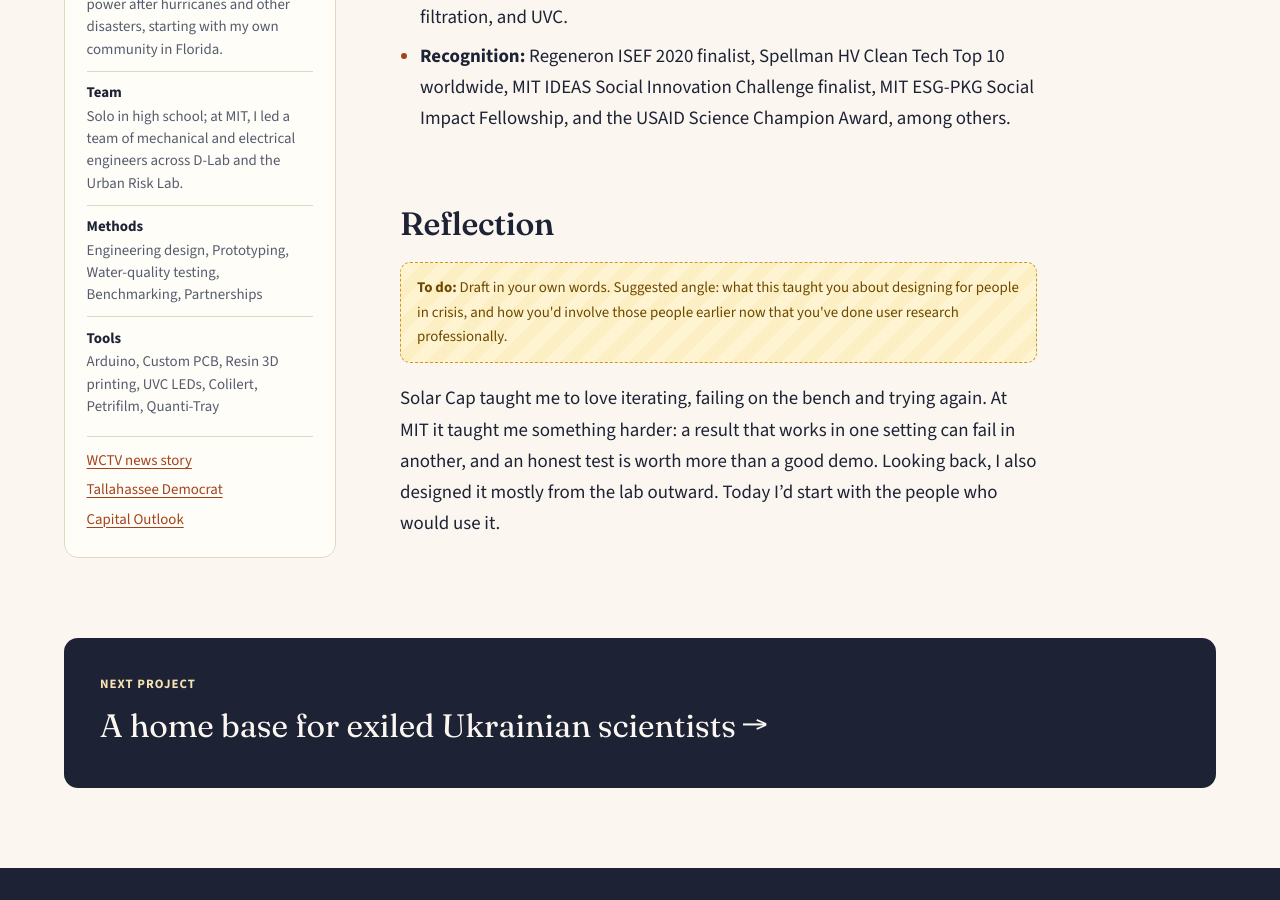
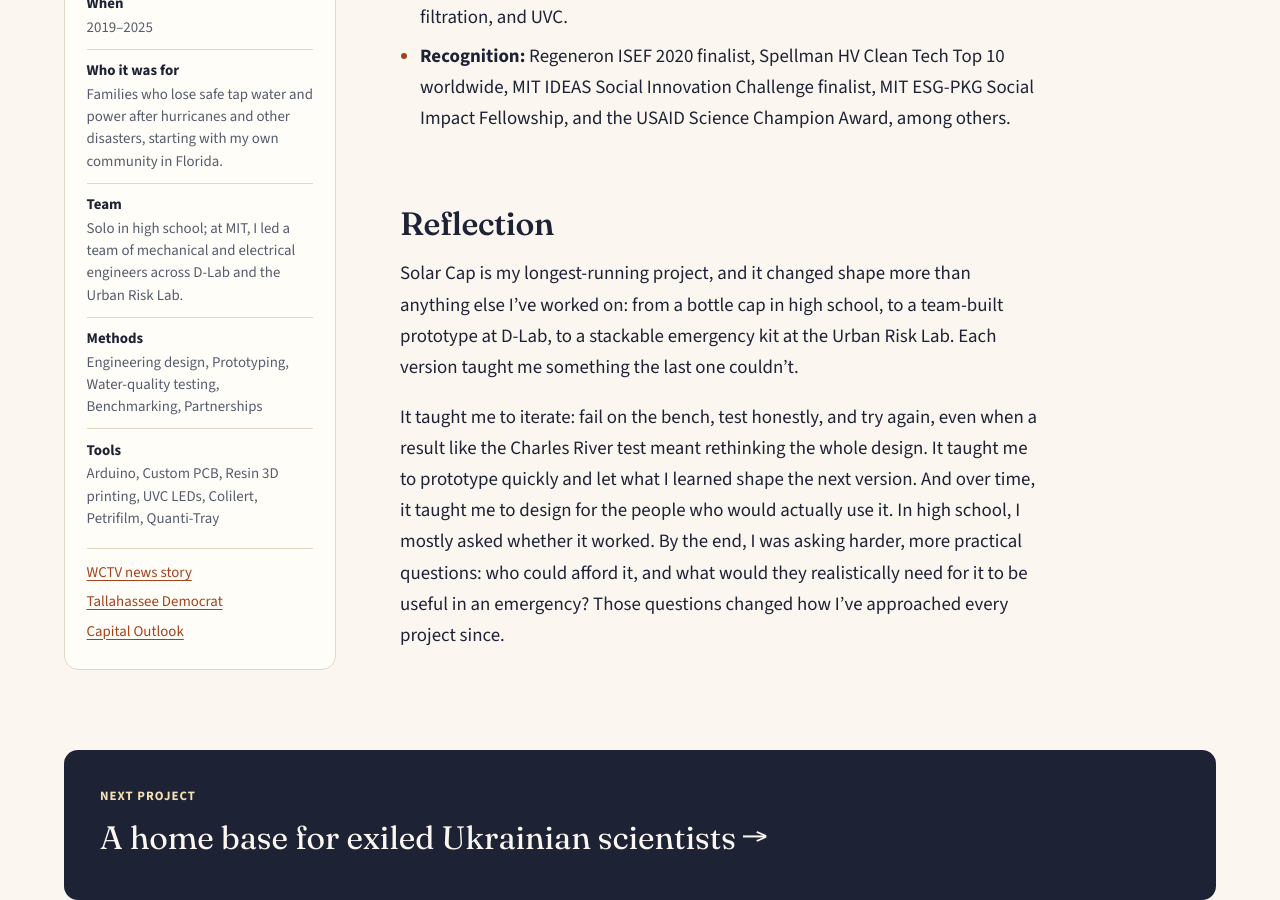
Before and after one commit to sabrinahu618/portfolio, a Jekyll site: the page built from _projects/solar-cap.md, in a window 1280 px wide and 900 px high, scrolled down 10598 px. Built offline with Jekyll 4.4.1, drawn with Linux system fonts in a browser that asks for light colours.

Commit message:
Solar Cap: add reflection
Co-Authored-By: Claude Opus 5.5 <noreply@anthropic.com>
Claude-Session: https://claude.ai/code/session_01HybnYJGYPLDq5hkAYptQSd

```diff
--- a/_projects/solar-cap.md
+++ b/_projects/solar-cap.md
@@ -136,6 +136,6 @@ I transitioned the product to the **Bosai Plus** disaster-relief marketplace.
 
 ## Reflection
 
-{% include todo.html note="Draft in your own words. Suggested angle: what this taught you about designing for people in crisis, and how you'd involve those people earlier now that you've done user research professionally." %}
+Solar Cap is my longest-running project, and it changed shape more than anything else I've worked on: from a bottle cap in high school, to a team-built prototype at D-Lab, to a stackable emergency kit at the Urban Risk Lab. Each version taught me something the last one couldn't.
 
-Solar Cap taught me to love iterating, failing on the bench and trying again. At MIT it taught me something harder: a result that works in one setting can fail in another, and an honest test is worth more than a good demo. Looking back, I also designed it mostly from the lab outward. Today I'd start with the people who would use it.
+It taught me to iterate: fail on the bench, test honestly, and try again, even when a result like the Charles River test meant rethinking the whole design. It taught me to prototype quickly and let what I learned shape the next version. And over time, it taught me to design for the people who would actually use it. In high school, I mostly asked whether it worked. By the end, I was asking harder, more practical questions: who could afford it, and what would they realistically need for it to be useful in an emergency? Those questions changed how I've approached every project since.
```
